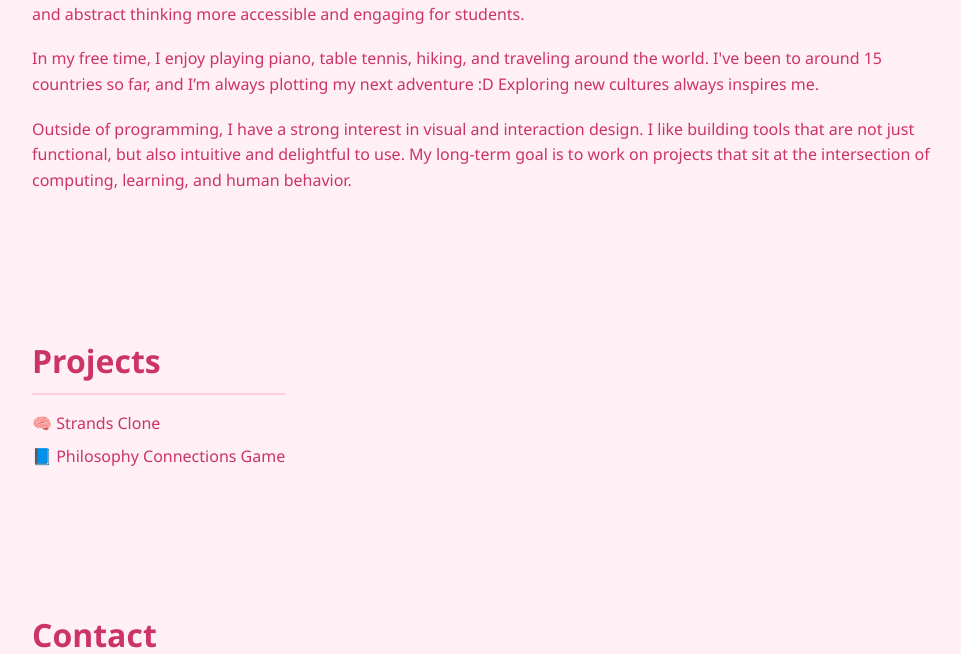
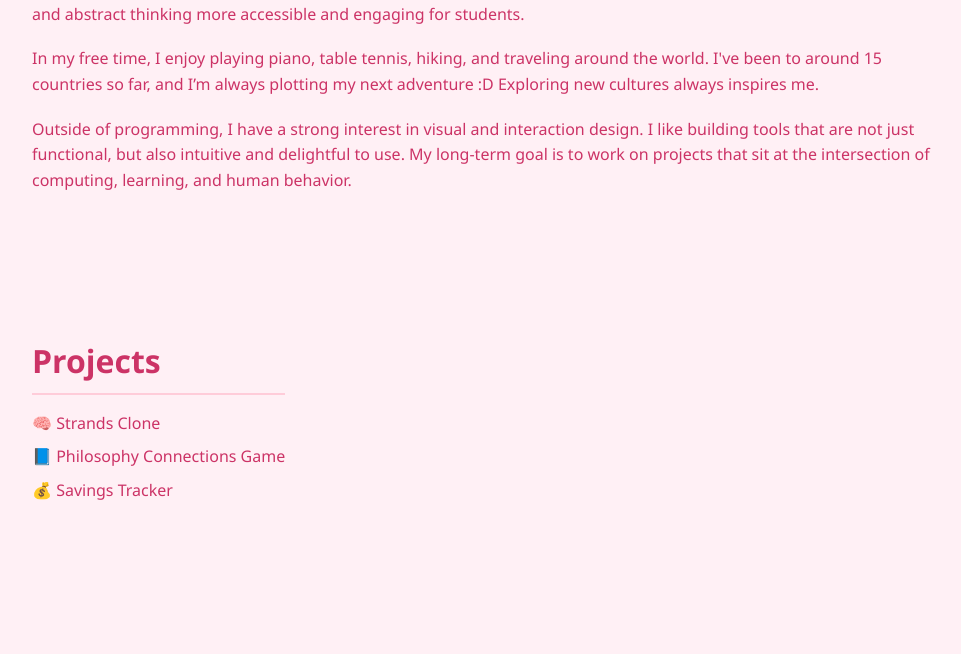
Before and after one commit to iurux/personal-website, a plain HTML site: page index.html in a window 1280 px wide. Shown: the part 743-1397 px from the top of the page, without its empty margins (160-1121 px from the left). Drawn offline with Linux system fonts and the light colour scheme.

Commit message:
Added project Savings Tracker

```diff
--- a/index.html
+++ b/index.html
@@ -156,6 +156,7 @@
     <ul>
       <li><a class="project-link" href="https://iurux.github.io/strands-clone/" target="_blank">🧠 Strands Clone</a></li>
       <li><a class="project-link" href="https://iurux.github.io/philosophy-connections/" target="_blank">📘 Philosophy Connections Game</a></li>
+      <li><a class="project-link" href="https://iurux.github.io/savings-tracker/" target="_blank">💰 Savings Tracker</a></li>
     </ul>
   </section>
 
```
